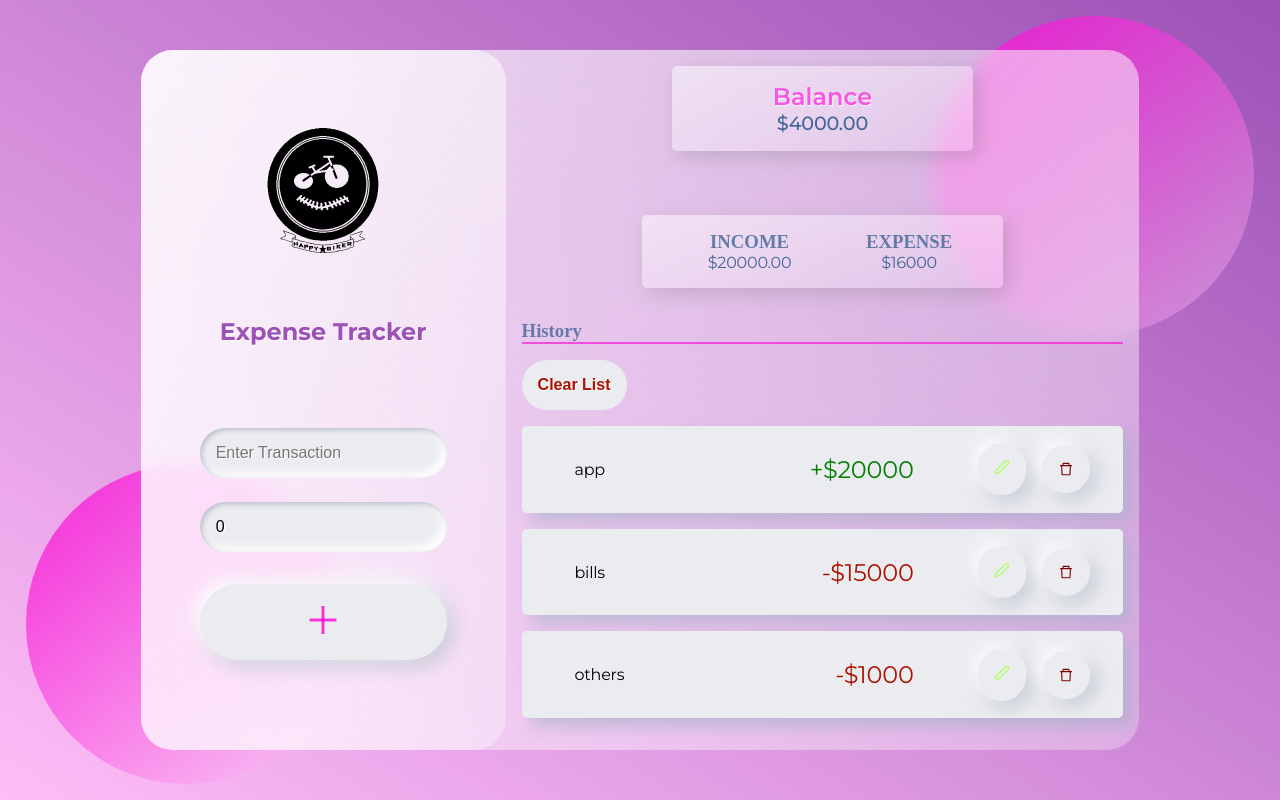
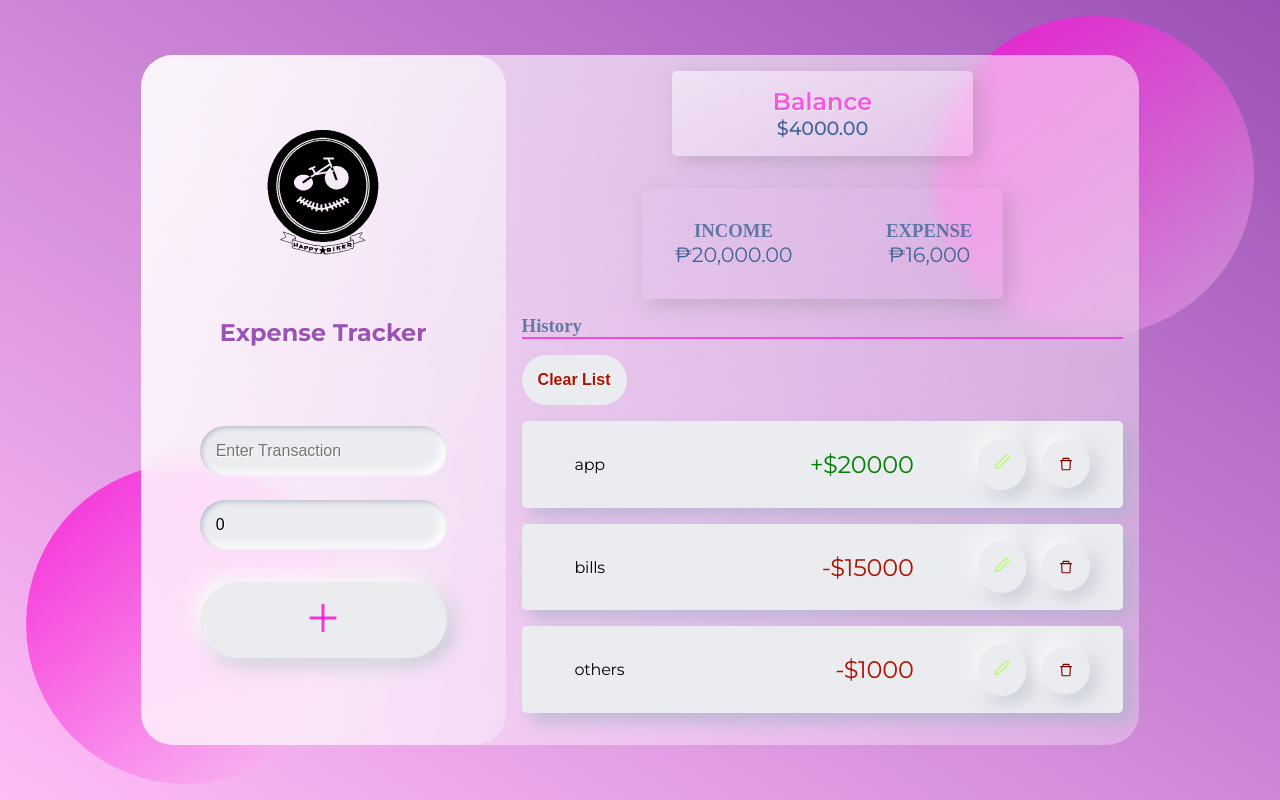
Before and after one commit to raul-adique-ii/expense-tracker, a React (Create React App) app: page / in a window 1280 px wide. Built offline with nearby package versions, Linux system fonts and the light colour scheme.

Commit message:
added classname income-items for the items inside income-expense class

```diff
--- a/src/components/items-section/income-expense/IncomeExpenses.js
+++ b/src/components/items-section/income-expense/IncomeExpenses.js
@@ -1,8 +1,7 @@
 import React from 'react'
 
 import { useGlobalContext } from '../../../context/GlobalState'
-
-import './index.css'
+import { numberWithCommas } from '../../../utils/format'
 
 const IncomeExpenses = () => {
     const { transactions } = useGlobalContext()
@@ -20,13 +19,13 @@ const IncomeExpenses = () => {
         .toFixed(2)
     return (
         <div className='income-expense'>
-            <div>
+            <div className='income-items'>
                 <h3>INCOME</h3>
-                <p>${income}</p>
+                <p>₱{numberWithCommas(income)}</p>
             </div>
-            <div>
+            <div className='income-items'>
                 <h3>EXPENSE</h3>
-                <p>${expense}</p>
+                <p>₱{numberWithCommas(expense)}</p>
             </div>
         </div>
     )
```
